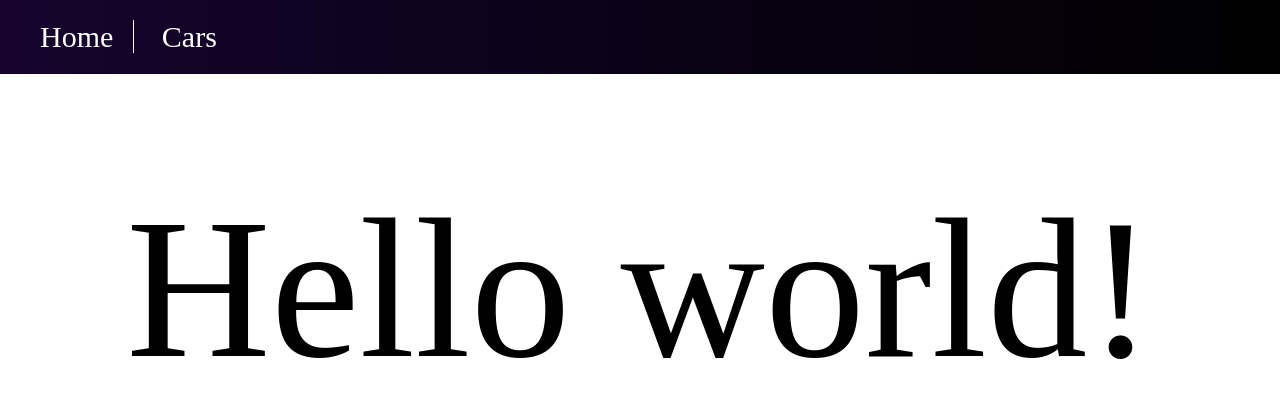
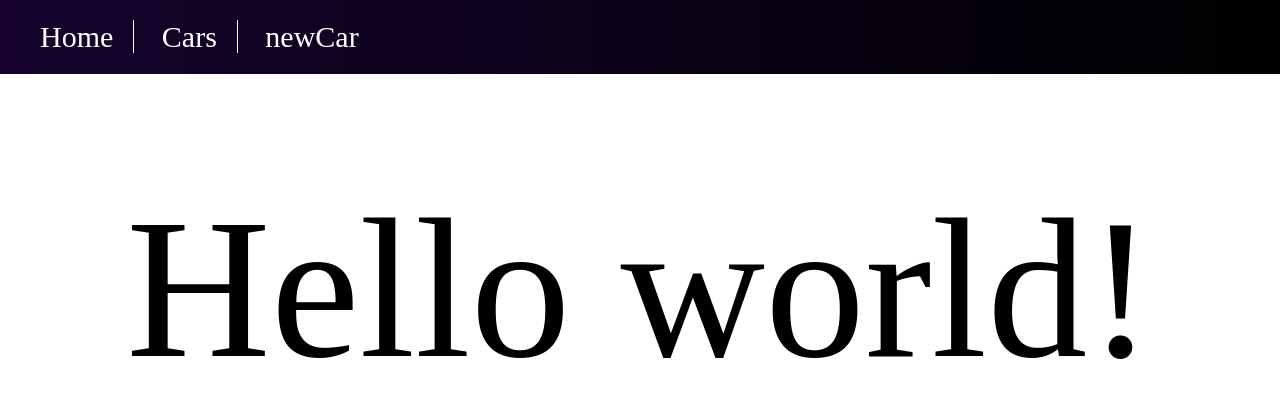
Before and after one commit to chickeey/Cars, a PHP site: page / in a window 1280 px wide. Shown: the top 398 px of the page. Run offline with PHP 8.4, Linux system fonts and the light colour scheme.

Commit message:
Update headerView.php

```diff
--- a/Cars/Application/Templates/headerView.php
+++ b/Cars/Application/Templates/headerView.php
@@ -1,4 +1,5 @@
 <header class="header">
     <a href="index.php">Home</a>
     <a href="index.php?page=cars">Cars</a>
+    <a href="index.php?page=cars">newCar</a>
 </header>
```
